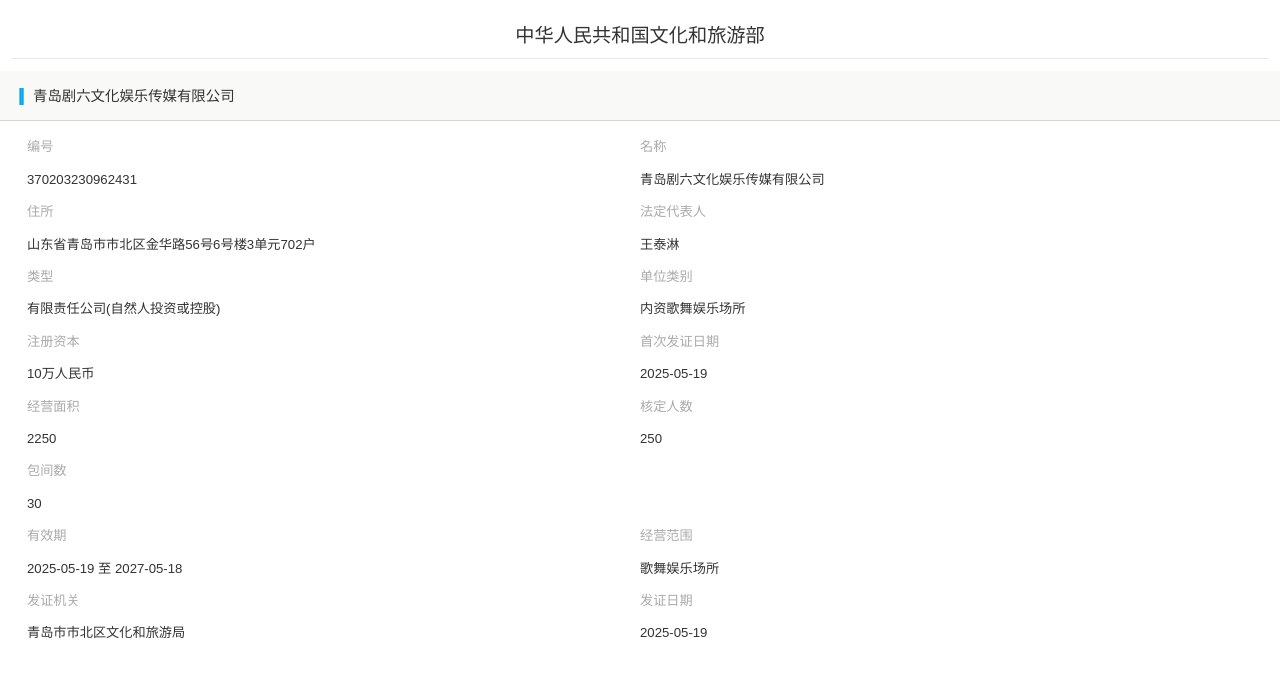
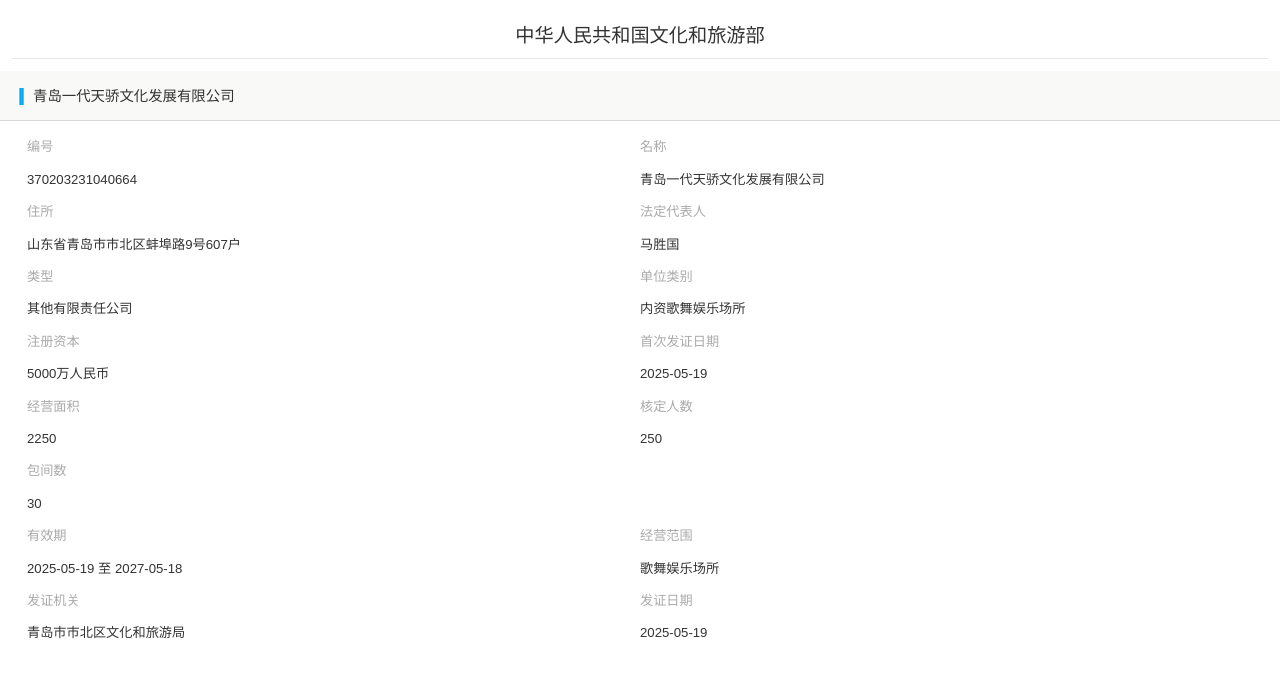
Before and after one commit to jbhdxkz-166/MABQ8330-1, a plain HTML site: page index.html in a window 1280 px wide. Drawn offline with Linux system fonts and the light colour scheme.

Commit message:
Update index.html

```diff
--- a/index.html
+++ b/index.html
@@ -420,33 +420,33 @@
     </div>
 
     <div class="first">
-        <span class="xd">|</span><span>青岛剧六文化娱乐传媒有限公司</span>
+        <span class="xd">|</span><span>青岛一代天骄文化发展有限公司</span>
     </div>
     <div class="ycxx">
         <div class="ycxx-content">
             <div class="ycxx-left">
                 <span>编号</span>
-                <span>370203230962431</span>
+                <span>370203231040664</span>
             </div>
             <div class="ycxx-left">
                 <span>名称</span>
-                <span>青岛剧六文化娱乐传媒有限公司</span>
+                <span>青岛一代天骄文化发展有限公司</span>
             </div>
         </div>
         <div class="ycxx-content">
             <div class="ycxx-left">
                 <span>住所</span>
-                <span>山东省青岛市市北区金华路56号6号楼3单元702户</span>
+                <span>山东省青岛市市北区蚌埠路9号607户</span>
             </div>
             <div class="ycxx-left">
                 <span>法定代表人</span>
-                <span>王泰淋</span>
+                <span>马胜国</span>
             </div>
         </div>
         <div class="ycxx-content">
             <div class="ycxx-left">
                 <span>类型</span>
-                <span>有限责任公司(自然人投资或控股)</span>
+                <span>其他有限责任公司</span>
             </div>
             <div class="ycxx-left">
                 <span>单位类别</span>
@@ -456,7 +456,7 @@
         <div class="ycxx-content">
             <div class="ycxx-left">
                 <span>注册资本</span>
-                <span>10万人民币</span>
+                <span>5000万人民币</span>
             </div>
             <div class="ycxx-left">
                 <span>首次发证日期</span>
```
